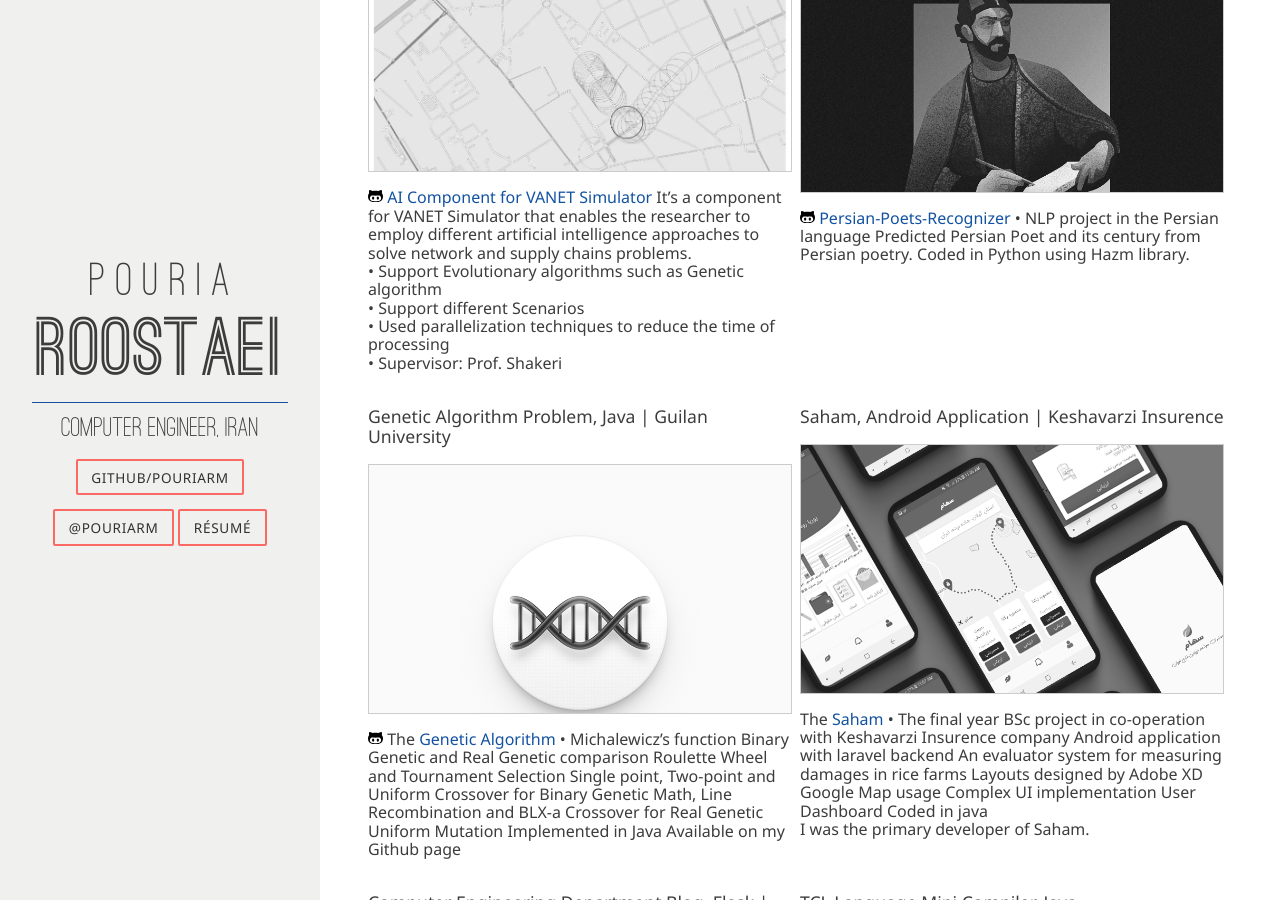
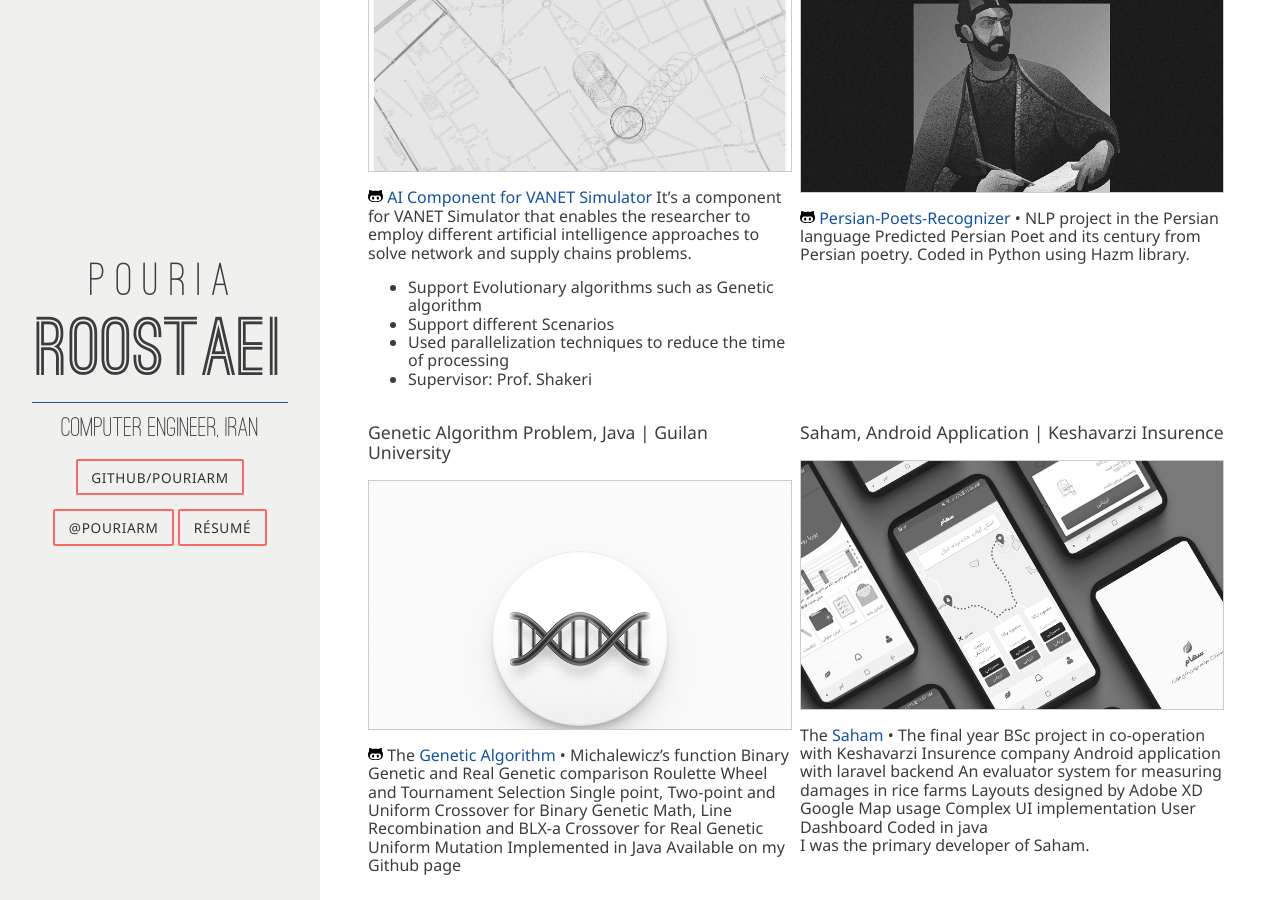
Before and after one commit to PouriaRm/PouriaRm.github.io, a Jekyll site: the page built from index.html, in a window 1280 px wide and 900 px high, scrolled down 694 px. Built offline with Jekyll 4.4.1, drawn with Linux system fonts in a browser that asks for light colours; nearby versions of some CDN libraries.

```diff
--- a/_data/projects.yml
+++ b/_data/projects.yml
@@ -7,11 +7,12 @@
   about: |
     <a href="https://github.com/PouriaRm/AI-Component-for-VANET-Simulator">AI Component for VANET Simulator</a> It’s a component for VANET Simulator that enables the researcher to employ different artificial intelligence approaches to solve network and supply chains problems.
     <br/>
-    •	Support Evolutionary algorithms such  as Genetic algorithm<br>
-    •	Support different Scenarios<br>
-    •	Used parallelization techniques to reduce the time of processing<br>
-    •	Supervisor: Prof. Shakeri<br>
-
+    <ul>
+    <li>Support Evolutionary algorithms such  as Genetic algorithm</li>
+     <li>Support different Scenarios </li>
+     <li>Used parallelization techniques to reduce the time of processing </li>
+     <li>Supervisor: Prof. Shakeri </li>
+    </ul>
 
 - name: Classification of Persian Poets, Python
   organization: Guilan University
```
